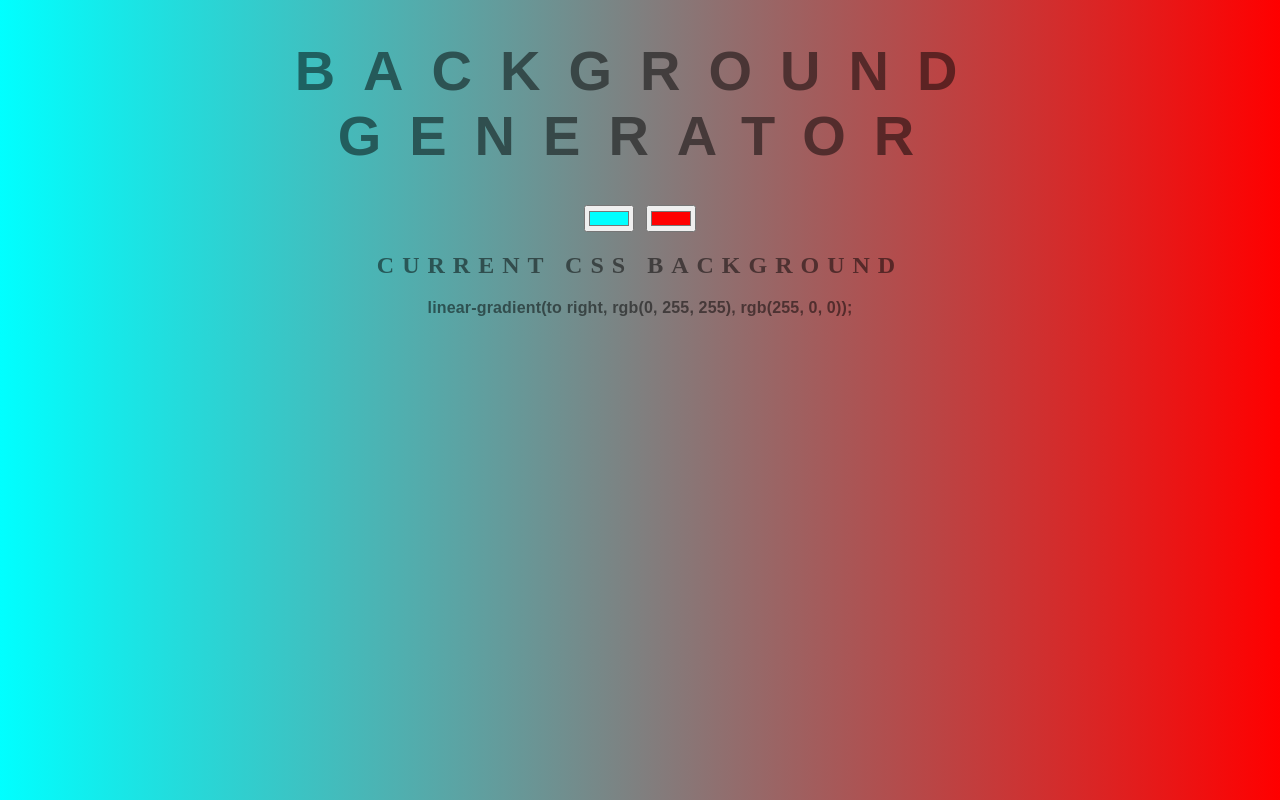
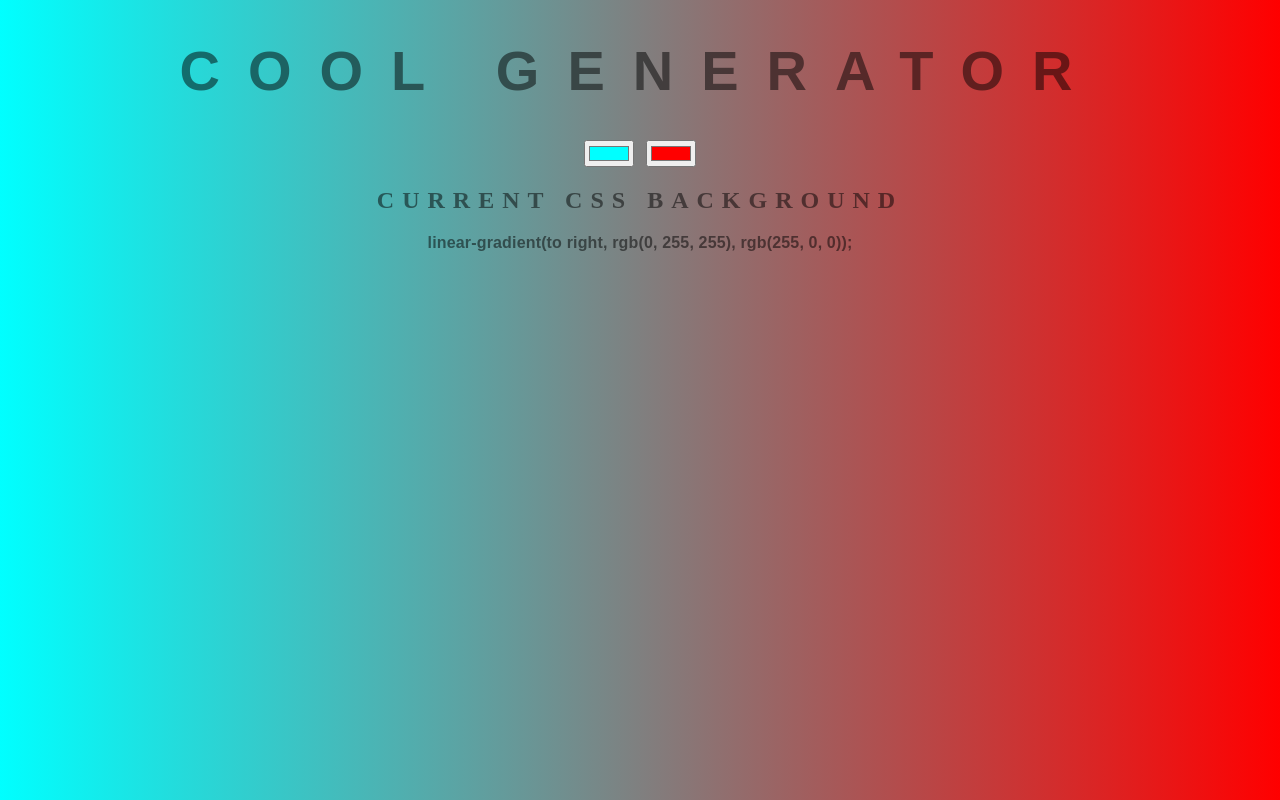
Before and after one commit to ferluminax/learn-github, a plain HTML site: page index.html in a window 1280 px wide. Drawn offline with Linux system fonts and the light colour scheme.

Commit message:
changing title

```diff
--- a/index.html
+++ b/index.html
@@ -1,11 +1,11 @@
 <!DOCTYPE html>
 <html>
 <head>
-	<title>Background Generator</title>
+	<title>Cool Generator</title>
 	<link rel="stylesheet" type="text/css" href="style.css">
 </head>
 <body id="gradient">
-	<h1>Background Generator</h1>
+	<h1>Cool Generator</h1>
 	<input class="color1" type="color" name="color1" value="#00ffff">
 	<input class="color2" type="color" name="color2" value="#ff0000">
 	<h2>Current CSS Background</h2>
```
